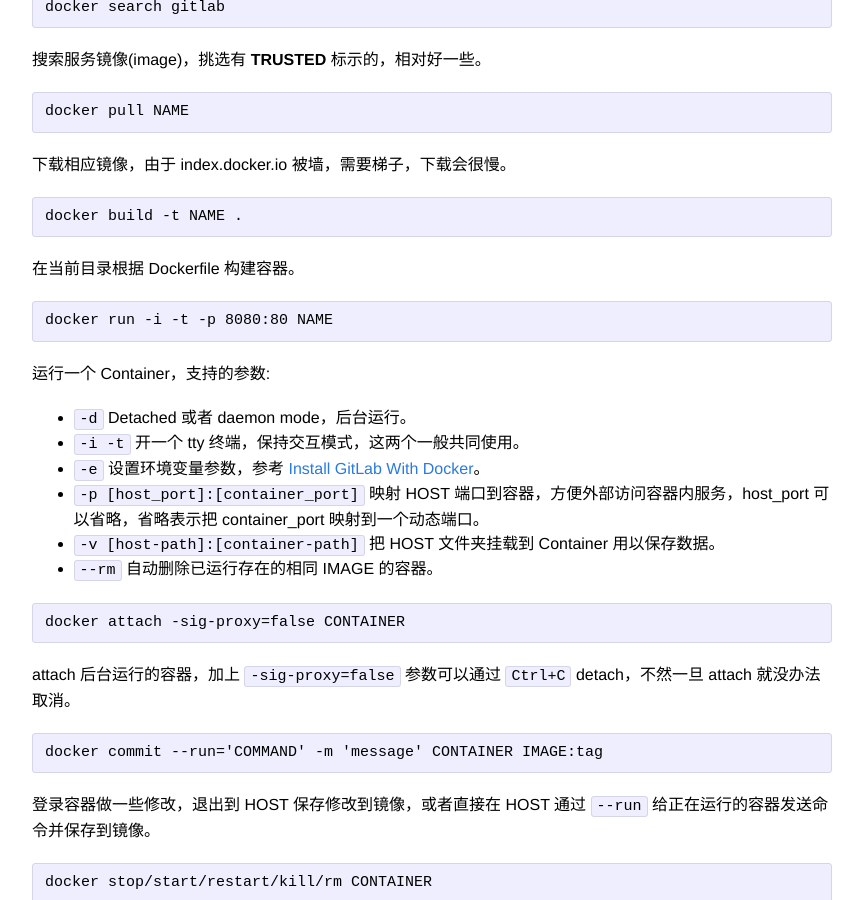
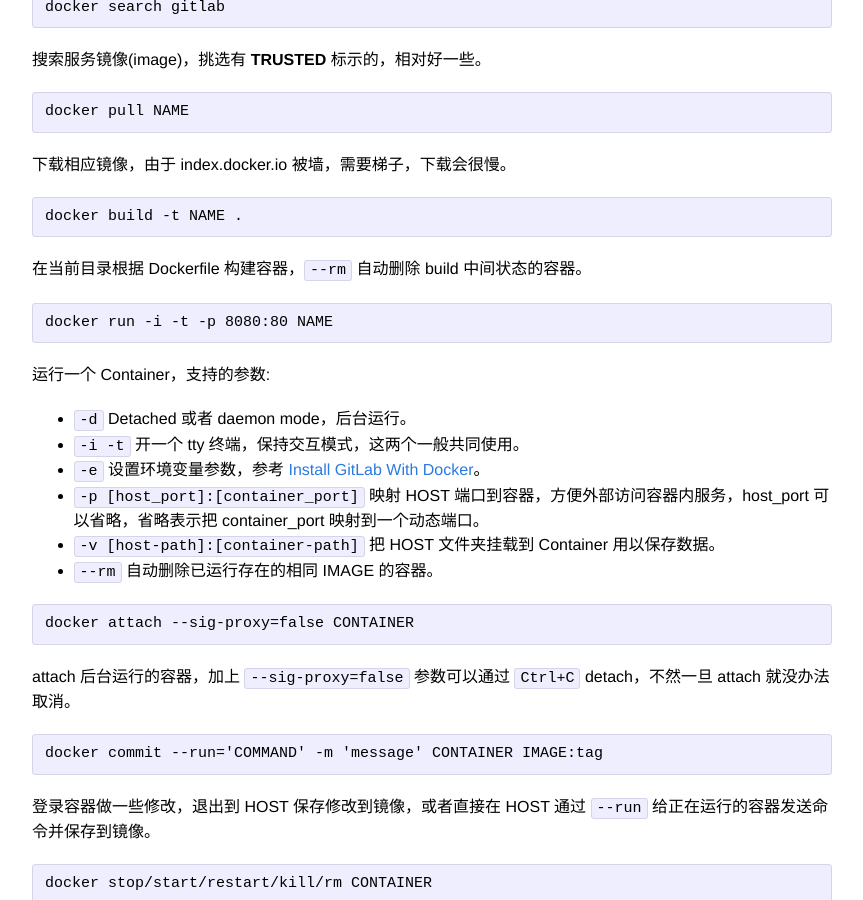
Before and after one commit to fannheyward/fannheyward.github.io, a Jekyll site: the page built from _posts/2014-02-11-docker-notes.markdown, in a window 1280 px wide and 900 px high, scrolled down 253 px. Shown: the whole window, without its empty margins (208-1071 px from the left). Built offline with Jekyll 4.4.1, drawn with Linux system fonts in a browser that asks for light colours; Markdown is read by kramdown in place of the engine named in the settings.

Commit message:
update post: docker.

````diff
--- a/_posts/2014-02-11-docker-notes.markdown
+++ b/_posts/2014-02-11-docker-notes.markdown
@@ -20,7 +20,7 @@ docker pull NAME
 ```
 docker build -t NAME .
 ```
-在当前目录根据 Dockerfile 构建容器。
+在当前目录根据 Dockerfile 构建容器，`--rm` 自动删除 build 中间状态的容器。
 
 ```
 docker run -i -t -p 8080:80 NAME
@@ -35,9 +35,9 @@ docker run -i -t -p 8080:80 NAME
 * `--rm` 自动删除已运行存在的相同 IMAGE 的容器。
 
 ```
-docker attach -sig-proxy=false CONTAINER
+docker attach --sig-proxy=false CONTAINER
 ```
-attach 后台运行的容器，加上 `-sig-proxy=false` 参数可以通过 `Ctrl+C` detach，不然一旦 attach 就没办法取消。
+attach 后台运行的容器，加上 `--sig-proxy=false` 参数可以通过 `Ctrl+C` detach，不然一旦 attach 就没办法取消。
 
 ```
 docker commit --run='COMMAND' -m 'message' CONTAINER IMAGE:tag
````
